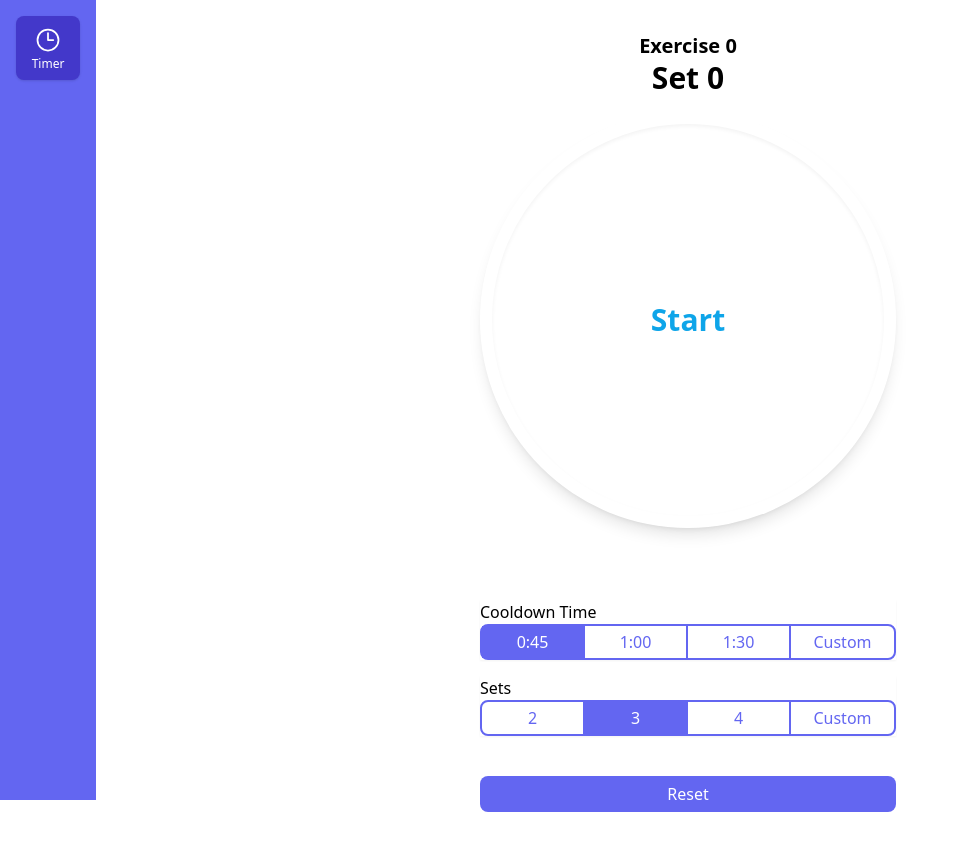
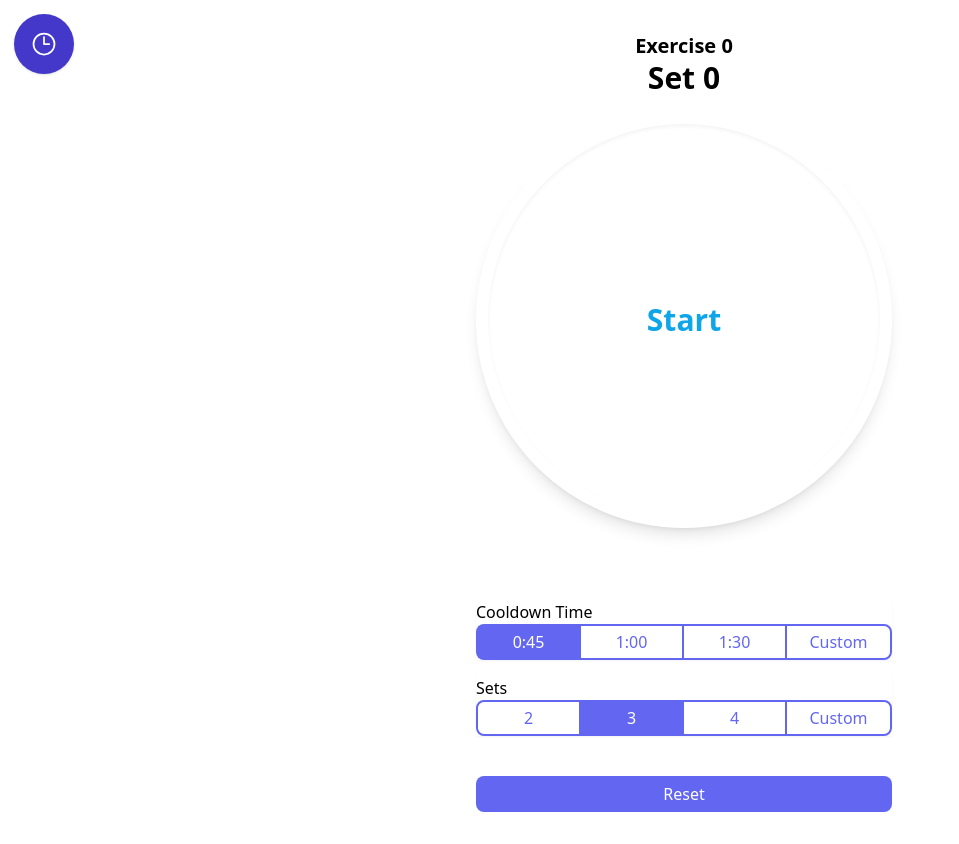
Before and after one commit to matthiebl/fitness-app, a React (Vite) app: page /timer in a window 1280 px wide. Shown: the whole page, without its empty margins (0-959 px from the left). Built offline with nearby package versions, Linux system fonts and the light colour scheme.

Commit message:
Rework navbar

```diff
--- /dev/null
+++ b/src/components/Navbar.tsx
@@ -0,0 +1,66 @@
+import React from 'react'
+import { useNavigate } from 'react-router-dom'
+
+export type NavbarItem = {
+    svgPath: React.ReactNode
+    redirectTo: string
+    text: string
+    mobileOrder?: number
+}
+
+interface NavbarProps {
+    items?: NavbarItem[]
+}
+
+export const Navbar: React.FC<NavbarProps> = ({ items = [] }) => {
+    const navigate = useNavigate()
+
+    return (
+        <nav className='fixed bottom-0 left-0 z-30 h-20 w-full overflow-y-auto sm:h-full sm:w-[88px]'>
+            <div className='flex h-full w-full items-center justify-evenly sm:flex-col sm:justify-start sm:gap-3'>
+                {items.map(item => (
+                    <button
+                        key={crypto.randomUUID()}
+                        onClick={() => navigate(item.redirectTo)}
+                        className={
+                            'rounded-full bg-indigo-700 p-3 text-white shadow hover:bg-indigo-800 sm:order-none sm:mt-[14px] sm:p-4 ' +
+                            orderingMap[item.mobileOrder || 0]
+                        }
+                    >
+                        <svg
+                            xmlns='http://www.w3.org/2000/svg'
+                            fill='none'
+                            viewBox='0 0 24 24'
+                            strokeWidth={1.5}
+                            stroke='currentColor'
+                            className='h-7 w-7'
+                        >
+                            {item.svgPath}
+                        </svg>
+                        {/* {item.text && (
+                            <div className='bottom-2 hidden w-full translate-y-0.5 truncate text-xs sm:block'>
+                                {item.text}
+                            </div>
+                        )} */}
+                    </button>
+                ))}
+            </div>
+        </nav>
+    )
+}
+
+const orderingMap: Record<number, string> = {
+    0: 'order-none',
+    1: 'order-1',
+    2: 'order-2',
+    3: 'order-3',
+    4: 'order-4',
+    5: 'order-5',
+    6: 'order-6',
+    7: 'order-7',
+    8: 'order-8',
+    9: 'order-9',
+    10: 'order-10',
+    11: 'order-11',
+    12: 'order-12',
+}
--- a/src/components/PageWrapper.tsx
+++ b/src/components/PageWrapper.tsx
@@ -1,5 +1,5 @@
 import React from 'react'
-import { useNavigate } from 'react-router-dom'
+import { Navbar, NavbarItem } from './Navbar'
 
 interface PageWrapperProps {
     children: React.ReactNode
@@ -8,57 +8,13 @@ interface PageWrapperProps {
 export const PageWrapper: React.FC<PageWrapperProps> = ({ children }) => {
     return (
         <div className='h-screen w-screen'>
-            <Navbar />
-            <div className='flex min-h-full w-full justify-center pb-16 sm:pb-0 sm:pl-24'>{children}</div>
+            <Navbar items={navbarItems} />
+            <div className='flex min-h-full w-full justify-center pb-20 sm:pb-0 sm:pl-[88px]'>{children}</div>
         </div>
     )
 }
 
-const Navbar = () => {
-    const navigate = useNavigate()
-
-    return (
-        <nav className='fixed bottom-0 left-0 h-16 w-full overflow-y-auto sm:h-full sm:w-24'>
-            <div className='flex h-full w-full items-center justify-evenly bg-indigo-500 sm:flex-col sm:justify-start sm:gap-3 sm:p-4'>
-                {navbarItems.map(item => (
-                    <button
-                        key={crypto.randomUUID()}
-                        onClick={() => navigate(item.redirectTo)}
-                        className={
-                            'relative flex flex-col items-center justify-center rounded-full bg-indigo-700 p-2.5 text-white shadow hover:bg-indigo-800 sm:order-none sm:h-16 sm:w-16 sm:rounded-lg ' +
-                            orderingMap[item.mobileOrder || 0]
-                        }
-                    >
-                        <svg
-                            xmlns='http://www.w3.org/2000/svg'
-                            fill='none'
-                            viewBox='0 0 24 24'
-                            strokeWidth={1.5}
-                            stroke='currentColor'
-                            className='h-7 w-7'
-                        >
-                            {item.svgPath}
-                        </svg>
-                        {item.text && (
-                            <div className='bottom-2 hidden w-full translate-y-0.5 truncate text-xs sm:block'>
-                                {item.text}
-                            </div>
-                        )}
-                    </button>
-                ))}
-            </div>
-        </nav>
-    )
-}
-
-type NavbarItemProps = {
-    svgPath: React.ReactNode
-    redirectTo: string
-    text: string
-    mobileOrder?: number
-}
-
-const navbarItems: NavbarItemProps[] = [
+const navbarItems: NavbarItem[] = [
     {
         svgPath: (
             <path strokeLinecap='round' strokeLinejoin='round' d='M12 6v6h4.5m4.5 0a9 9 0 11-18 0 9 9 0 0118 0z' />
@@ -67,19 +23,3 @@ const navbarItems: NavbarItemProps[] = [
         text: 'Timer',
     },
 ]
-
-const orderingMap: Record<number, string> = {
-    0: 'order-none',
-    1: 'order-1',
-    2: 'order-2',
-    3: 'order-3',
-    4: 'order-4',
-    5: 'order-5',
-    6: 'order-6',
-    7: 'order-7',
-    8: 'order-8',
-    9: 'order-9',
-    10: 'order-10',
-    11: 'order-11',
-    12: 'order-12',
-}
--- a/src/components/index.ts
+++ b/src/components/index.ts
@@ -1,3 +1,4 @@
 export * from './ButtonGroup'
+export * from './Navbar'
 export * from './PageWrapper'
 export * from './Timer'
```
